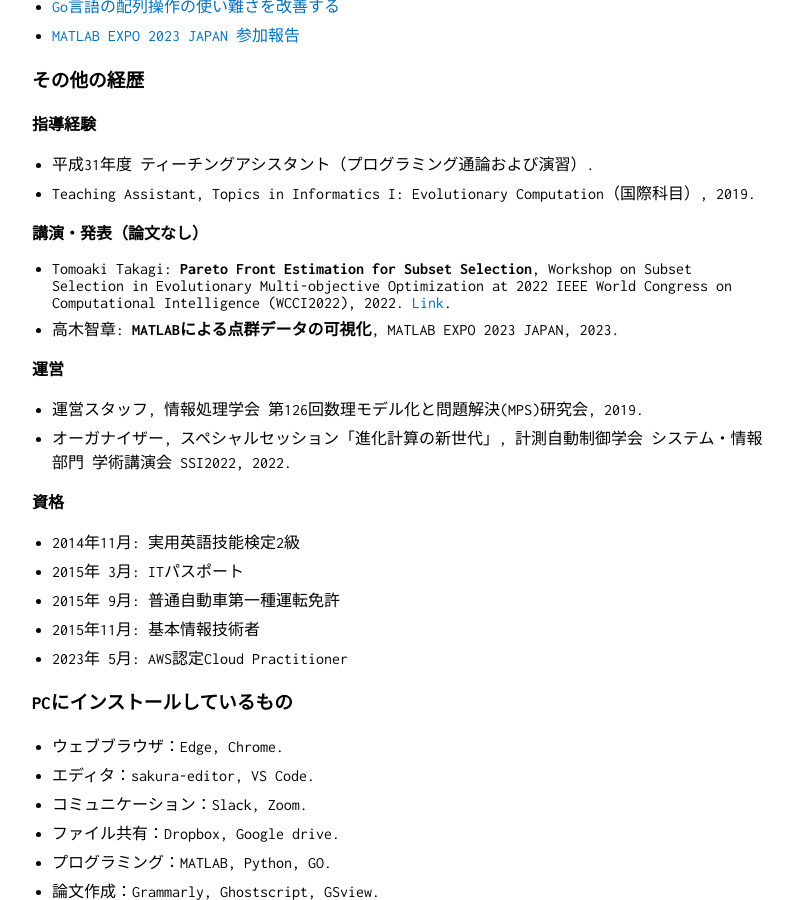
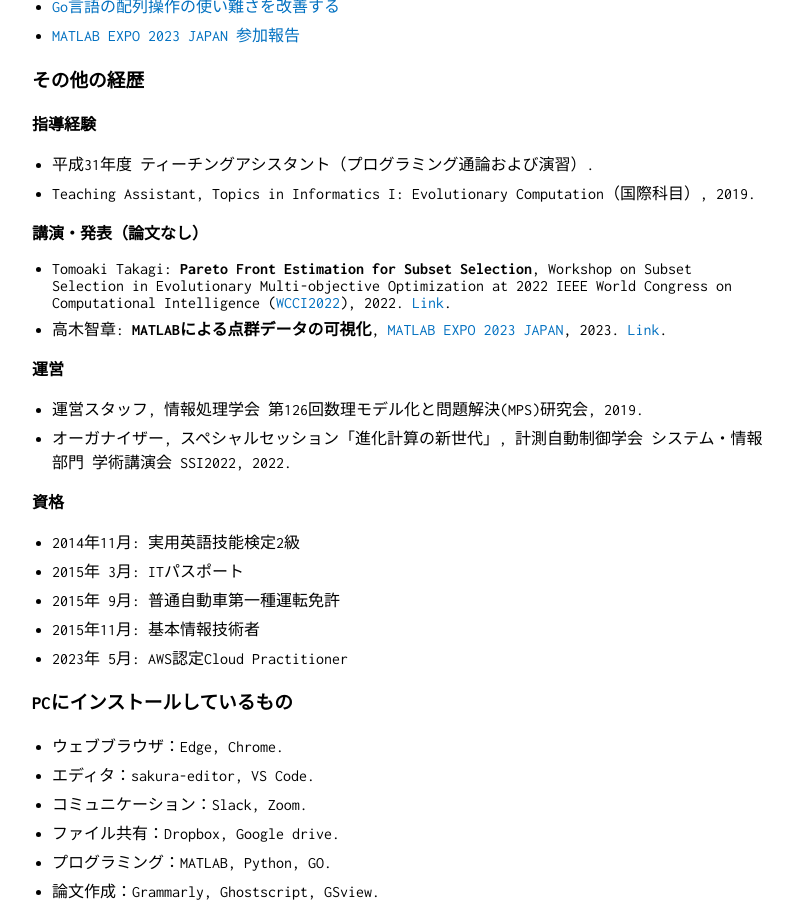
Before and after one commit to tomtkg/tomtkg.github.io, a Jekyll site: the page built from memo.md, in a window 1280 px wide and 900 px high, scrolled down 1975 px. Shown: the whole window, without its empty margins (228-1021 px from the left). Built offline with Jekyll 4.4.1, drawn with Linux system fonts in a browser that asks for light colours.

Commit message:
Update memo.md

```diff
--- a/memo.md
+++ b/memo.md
@@ -111,8 +111,8 @@ Tomoaki Takagi received the B.E., M.E., and Ph.D. degrees from The University of
 - Teaching Assistant, Topics in Informatics I: Evolutionary Computation（国際科目）, 2019.
 
 **講演・発表（論文なし）**
-- Tomoaki Takagi: **Pareto Front Estimation for Subset Selection**, Workshop on Subset Selection in Evolutionary Multi-objective Optimization at 2022 IEEE World Congress on Computational Intelligence (WCCI2022), 2022. [Link](https://cse.sustech.edu.cn/faculty/~shangk/SS-WCCI/){:target="_blank"}.
-- 高木智章: **MATLABによる点群データの可視化**, MATLAB EXPO 2023 JAPAN, 2023.
+- Tomoaki Takagi: **Pareto Front Estimation for Subset Selection**, Workshop on Subset Selection in Evolutionary Multi-objective Optimization at 2022 IEEE World Congress on Computational Intelligence ([WCCI2022](https://wcci2022.org/){:target="_blank"}), 2022. [Link](https://cse.sustech.edu.cn/faculty/~shangk/SS-WCCI/){:target="_blank"}.
+- 高木智章: **MATLABによる点群データの可視化**, [MATLAB EXPO 2023 JAPAN](https://www.matlabexpo.com/jp/2023.html), 2023. [Link](https://www.matlabexpo.com/content/dam/mathworks/mathworks-dot-com/images/events/matlabexpo/jp/2023/visualization-of-point-cloud-data-with-matlab-takagi.pdf){:target="_blank"}.
 
 **運営**
 - 運営スタッフ, 情報処理学会 第126回数理モデル化と問題解決(MPS)研究会, 2019.
```
